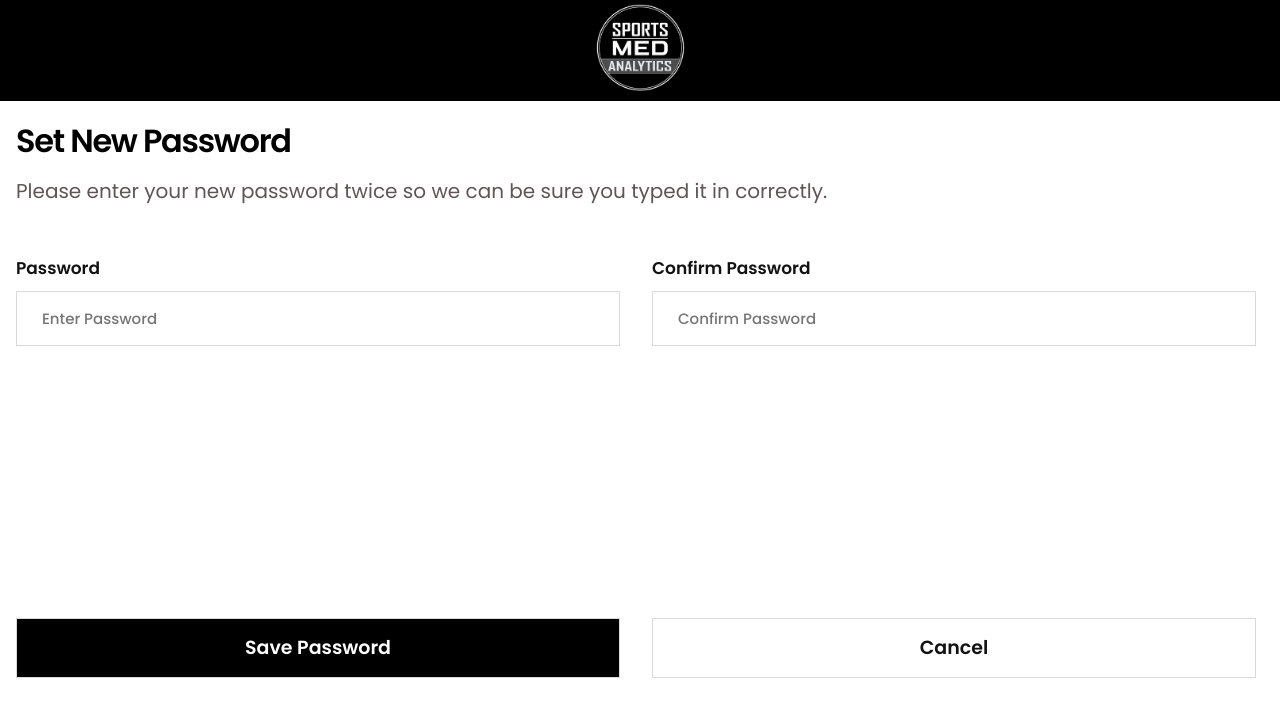
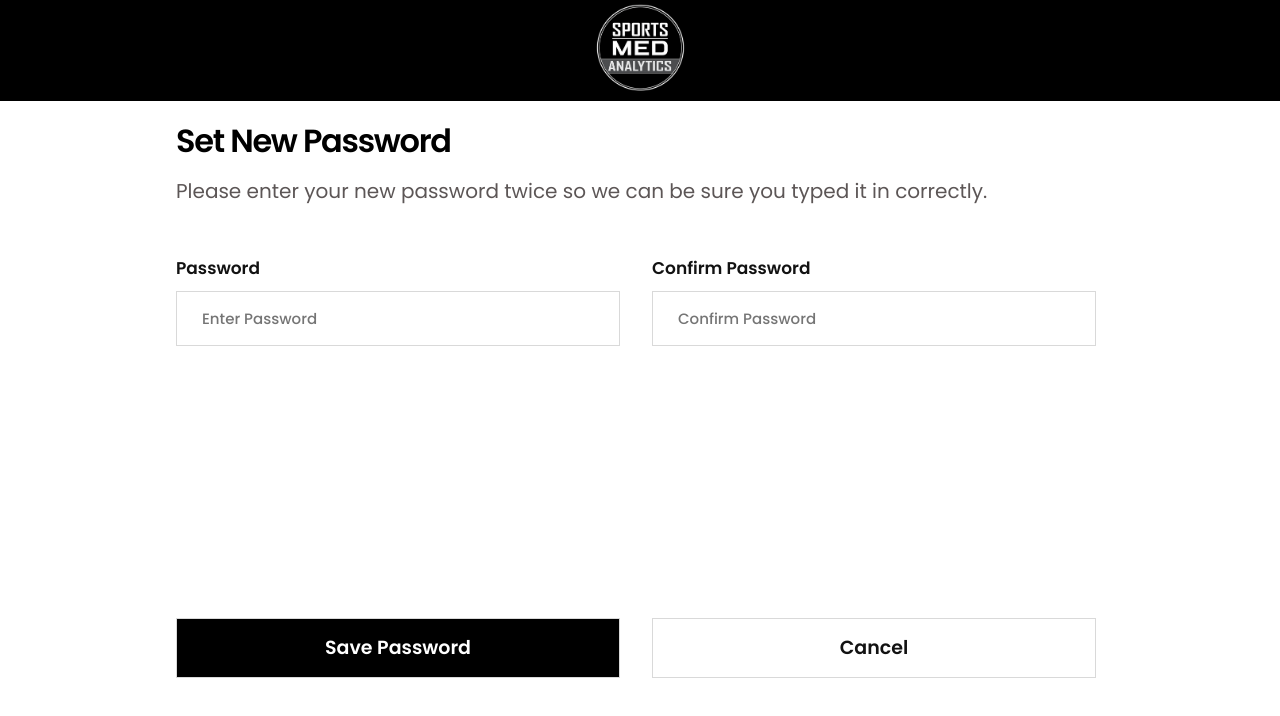
Before and after one commit to alif33/sportsmedanalysis, a Next.js app: page /auth/new-password/1 in a window 1280 px wide. Shown: the top 716 px of the page. Built offline with nearby package versions, Linux system fonts and the light colour scheme.

Commit message:
alsdfkj;

```diff
--- a/pages/auth/new-password/[token].js
+++ b/pages/auth/new-password/[token].js
@@ -9,7 +9,7 @@ const NewPassword = () => {
 
     return (
         <AuthLayout>
-            <div className="ps-1 pe-2 mt-2 mb-2 h-100">
+            <div className="ps-1 pe-2 mt-2 mb-2 h-100 w-75 m-auto">
                 <div className="w-100 d-flex justify-content-between align-items-center">
                     <div className="profile-text">
                         <h3>Set New Password</h3>
```
